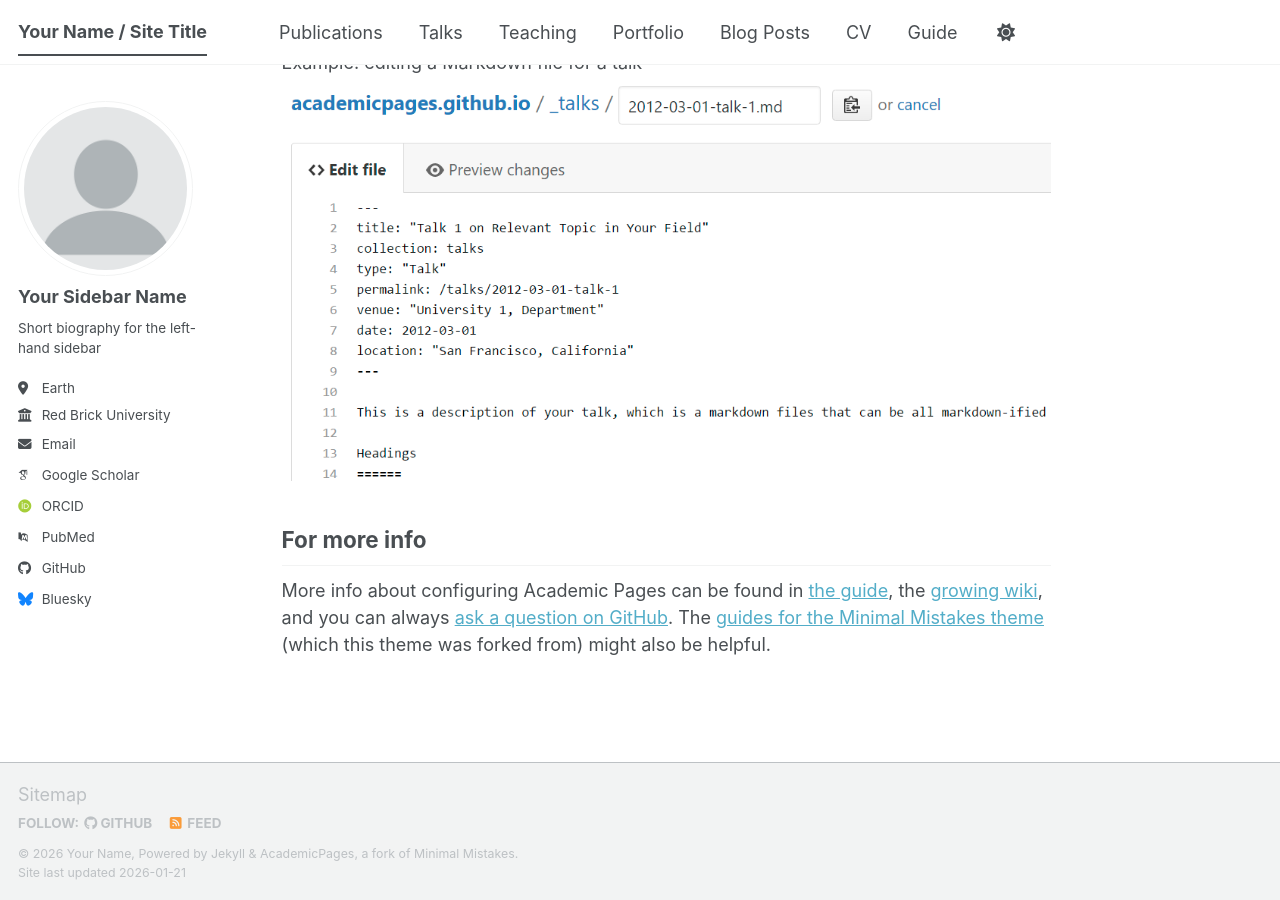
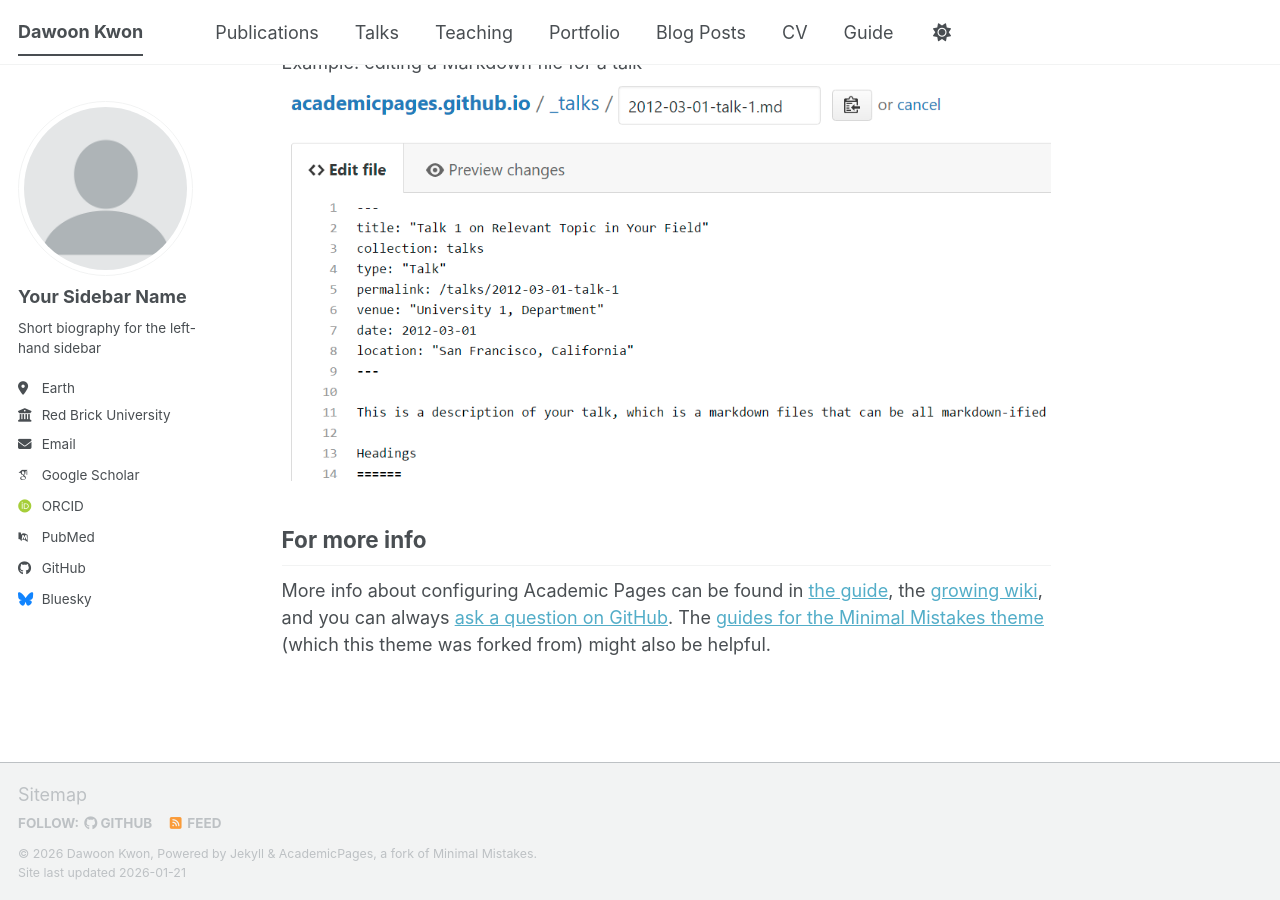
Before and after one commit to drawcodeboy/drawcodeboy.github.io, a Jekyll site: the page built from _pages/about.md, in a window 1280 px wide and 900 px high, scrolled down 2692 px. Built offline with Jekyll 4.4.1, drawn with Linux system fonts in a browser that asks for light colours; some web fonts are replaced; a script bundle is joined from its source files by our own code; library files that are not in the unit come from our copies.

Commit message:
[Update] information

```diff
--- a/_config.yml
+++ b/_config.yml
@@ -9,11 +9,11 @@
 # Basic Site Settings
 locale                   : "en-US"
 site_theme               : "default" # The available themes options are "default", "air", "sunrise", "mint", "dirt" and "contrast"
-title                    : "Your Name / Site Title"
+title                    : "Dawoon Kwon"
 title_separator          : "-"
-name                     : &name "Your Name"
-description              : &description "Your Name's academic portfolio"   # Update this with a general description of your site, this is the default if not overridden by a page
-url                      : https://academicpages.github.io # The base hostname & protocol for your site e.g. "https://[your GitHub username].github.io",
+name                     : &name "Dawoon Kwon"
+description              : &description "Undergraduate Student"   # Update this with a general description of your site, this is the default if not overridden by a page
+url                      : https://drawcodeboy.github.io # The base hostname & protocol for your site e.g. "https://[your GitHub username].github.io",
                                                            # or if you already have some other page hosted on Github then use "https://[your GitHub username].github.io/[Your Repo Name]"
 baseurl                  : "" # the subpath of your site, e.g. "/blog"
 repository               : "academicpages/academicpages.github.io"
```
